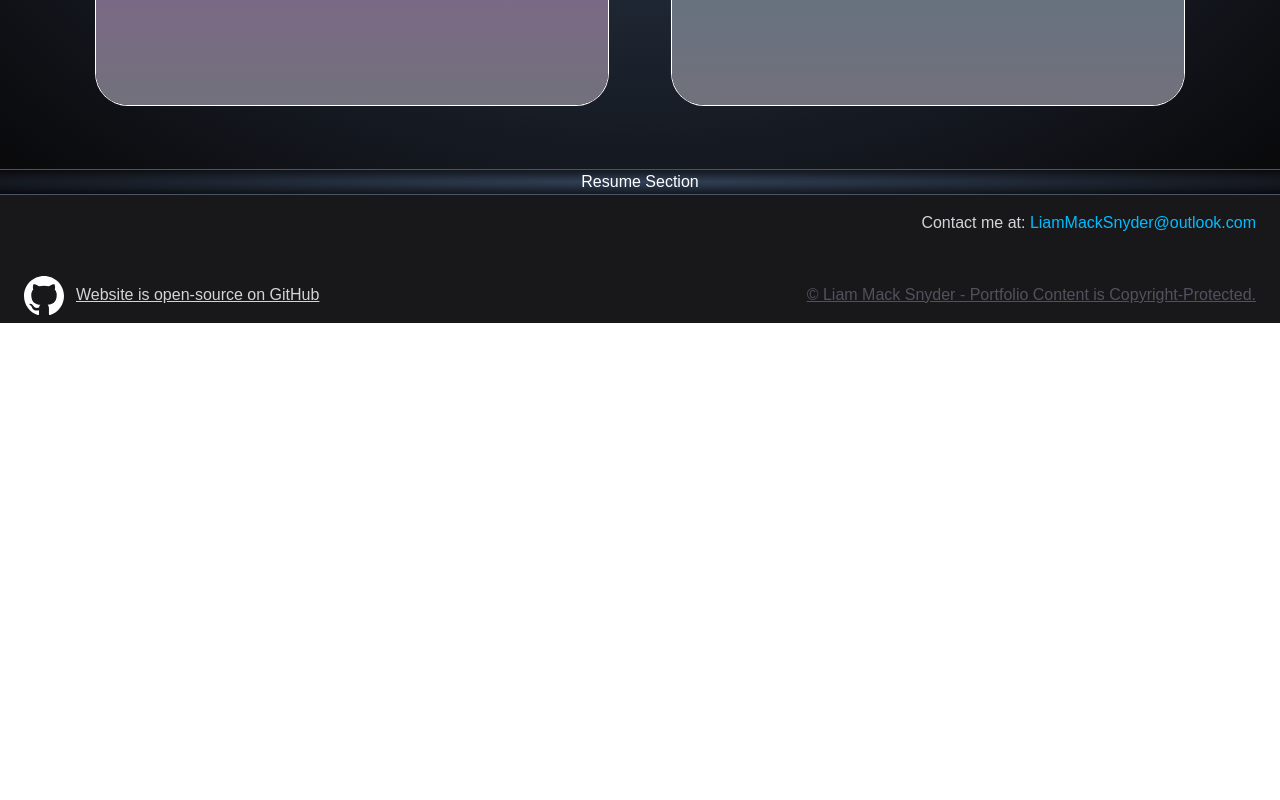
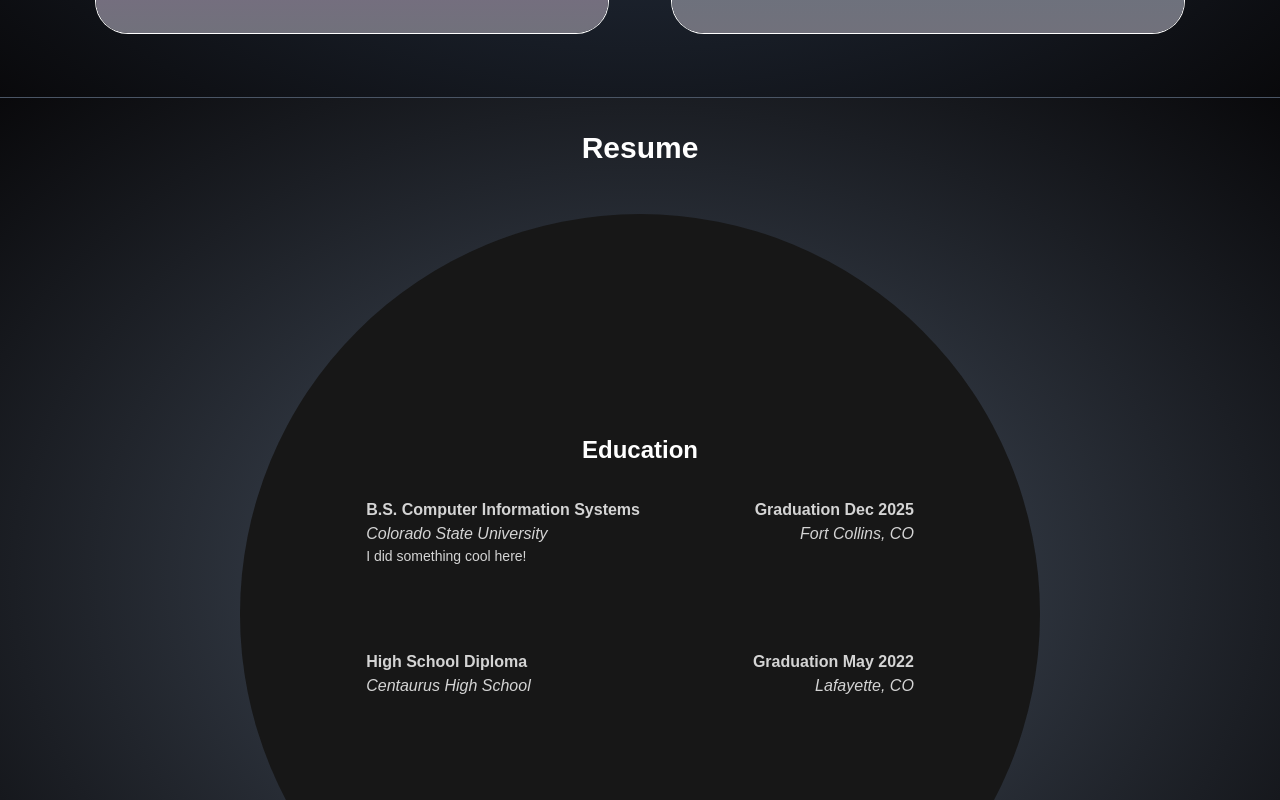
Before and after one commit to MackMaritimus/liammacksnyder, a Next.js app: page / in a window 1280 px wide. Shown: the part 1120-1920 px from the top of the page. Before the commit the page ends 1443 px from the top, so only its background shows below. Built offline with nearby package versions, Linux system fonts and the light colour scheme.

Commit message:
New Components and Resume Section Begun
- Resume section rough frame
- Created ui/Body.tsx
- Created ui/BodySmall.tsx
- Created ui/BubbleTable.tsx
- Created ui/Head2.tsx
- Created ui/Head3.tsx
- Other small changes in page.tsx and AboutMe.tsx

```diff
--- a/src/app/page.tsx
+++ b/src/app/page.tsx
@@ -8,6 +8,7 @@ export default function HomePage() {
     return (
         <main className = "min-h-screen bg-neutral-900 text-white flex flex-col items-center space-y-16">
 
+            { /* AboutMe Section With My Name, Personal Summary, and Picture of Mexplore My Work" Section With Design Work and Coding Work Portfolio Buttons */ }
             <AboutMe/>
             <SectionDivider/>
 
@@ -18,7 +19,7 @@ export default function HomePage() {
             <Resume/>
             <SectionDivider/>
 
-            { /* Footer Section With Disclaimers and Email. Has Links to GitHub Website Deployment Repo and Personal Archive Repo */ }
+            { /* Footer Section With Disclaimers and Email. Has Links to Vercel Website Deployment and Personal Archive GitHub Repos */ }
             <Footer/>
 
         </main>
--- a/src/components/sections/homepage/AboutMe.tsx
+++ b/src/components/sections/homepage/AboutMe.tsx
@@ -1,3 +1,4 @@
+import Body from "@/components/ui/Body";
 
 // AboutMe Section With My Name, Personal Summary, and Picture of Me
 
@@ -8,7 +9,7 @@ export default function AboutMe () {
         <section className = "grid grid-cols-[1fr_auto_1fr] gap-x-4 w-full mt-16">
 
             {/* About Me Text Container */}
-            <div className = "flex col-start-2 flex-col text-center justify-top max-w-full">
+            <div className = "flex col-start-2 flex-col text-center justify-top max-w-full items-center">
 
                 {/* About Me Text Box and Text */}
                 <div className = "px-10 sm:px-24 md:px-44 2xl:px-58 mx-auto h-[100px] sm:h-[150px] bg-zinc-700 flex items-center justify-center rounded-lg ring-1 ring-neutral-500">
@@ -16,9 +17,9 @@ export default function AboutMe () {
                         Liam Mack Snyder
                     </h1>
                  </div>
-                <p className = "max-w-2xl px-4 text-lg mx-auto text-neutral-300 mt-6 mb-4">
+                <Body>
                      Full-stack developer and designer with a dual focus in Computer Information Systems and Marketing. I build fast, clean web experiences from the ground up.
-                </p>
+                </Body>
             </div>
 
             {/* About me Image */}
--- a/src/components/sections/homepage/Resume.tsx
+++ b/src/components/sections/homepage/Resume.tsx
@@ -1,14 +1,42 @@
-
+import Head2 from "@/components/ui/Head2";
+import Head3 from "@/components/ui/Head3";
+import Body from "@/components/ui/Body";
+import BodySmall from "@/components/ui/BodySmall";
+import BubbleTable from "@/components/ui/BubbleTable";
 
 // Resume Section With Qualifications
 
 export default function Resume () {
 
     return (
-        <section className = "w-full bg-radial from-slate-700 to-zinc-950 flex flex-col mb-0">
-            <p className = "mx-auto text-white">
-                Resume Section
-            </p>
+
+        <section className = "w-full bg-radial from-gray-600 to-zinc-950 flex flex-col mb-0 items-center text-wrap">
+
+                <Head2 className = "mt-8">
+                    Resume
+                </Head2>
+
+                <div className = "flex flex-col text-center bg-neutral-900 rounded-full mt-12 mb-12 w-200 h-200 p-10 justify-center items-center">
+                    <div>
+                        <BubbleTable
+                            header = "Education"
+                            title = "B.S. Computer Information Systems"
+                            date = "Graduation Dec 2025"
+                            company = "Colorado State University"
+                            location = "Fort Collins, CO"
+                            description= "I did something cool here!"
+                        />
+
+                        <BubbleTable
+                            title = "High School Diploma"
+                            date = "Graduation May 2022"
+                            company = "Centaurus High School"
+                            location = "Lafayette, CO"
+                        />
+
+                    </div>
+                </div>
+
         </section>
     )
 }
--- /dev/null
+++ b/src/components/ui/Body.tsx
@@ -0,0 +1,16 @@
+
+// Default Body Text. Takes Text as Children and ClassName
+
+interface BodyProps {
+    children?: React.ReactNode;
+    className?: string;
+}
+
+export default function Body ({ children, className = "" }:BodyProps) {
+
+    return (
+        <p className = {"text-md text-neutral-300" + " " + className}>
+            {children}
+        </p>
+    );
+}
--- /dev/null
+++ b/src/components/ui/BodySmall.tsx
@@ -0,0 +1,16 @@
+
+// Small Body Text. Takes Text as Children and ClassName
+
+interface BodySmallProps {
+    children?: React.ReactNode;
+    className?: string;
+}
+
+export default function BodySmall ({ children, className = "" }:BodySmallProps) {
+
+    return (
+        <p className = {"text-sm text-neutral-300" + " " + className}>
+            {children}
+        </p>
+    );
+}
--- /dev/null
+++ b/src/components/ui/BubbleTable.tsx
@@ -0,0 +1,49 @@
+import Head3 from "@/components/ui/Head3";
+import Body from "@/components/ui/Body";
+import BodySmall from "@/components/ui/BodySmall";
+
+// Bubble Component, Made for Resume Section. Takes Title, Date, Company, Location, and Description as Params.
+
+interface BubbleTableProps {
+    header?:string;
+    title?: string;
+    date?: string;
+    company?: string;
+    location?: string;
+    description?: string;
+}
+
+export default function BubbleTable ({ header = "", title = "", date = "", company = "", location = "", description = "" }:BubbleTableProps) {
+
+    return (
+    <div>
+        <Head3 className = "mt-2">
+            {header}
+        </Head3>
+
+        <div className = "grid grid-cols-2 grid-rows-3 my-6 max-w-150 mb-20 mt-8">
+            <Body className = "text-left col-start-1 row-start-1 font-bold">
+                {title}
+            </Body>
+
+            <Body className = "text-right col-start-2 row-start-1 font-bold">
+                {date}
+            </Body>
+
+            <Body className = "text-left col-start-1 row-start-2 italic">
+                {company}
+            </Body>
+
+            <Body className = "text-right col-start-2 row-start-2 italic">
+                {location}
+            </Body>
+
+            <BodySmall className = "text-left col-start-1 row-start-3 col-span-full">
+                {description}
+            </BodySmall>
+        </div>
+    </div>
+    );
+}
+
+//   <div className = "flex flex-col text-center bg-neutral-900 rounded-full mt-12 mb-12 w-200 h-200 p-10 justify-center items-center">
--- /dev/null
+++ b/src/components/ui/Head2.tsx
@@ -0,0 +1,16 @@
+
+// Formatted Heading 2. Takes Text as Children and ClassName
+
+interface Head2Props {
+    children?:React.ReactNode;
+    className?: string;
+}
+
+export default function Head2 ({ children, className = ""}:Head2Props) {
+
+    return (
+        <h2 className = {"text-3xl font-bold" + " " + className}>
+            {children}
+        </h2>
+    );
+}
--- /dev/null
+++ b/src/components/ui/Head3.tsx
@@ -0,0 +1,16 @@
+
+// Formatted Heading 3. Takes Text as Children and ClassName
+
+interface Head3Props {
+    children?: React.ReactNode;
+    className?: string;
+}
+
+export default function Head3 ({ children, className = "" }:Head3Props) {
+
+    return (
+        <h3 className = {"text-2xl font-bold" + " " + className}>
+            {children}
+        </h3>
+    );
+}
```
